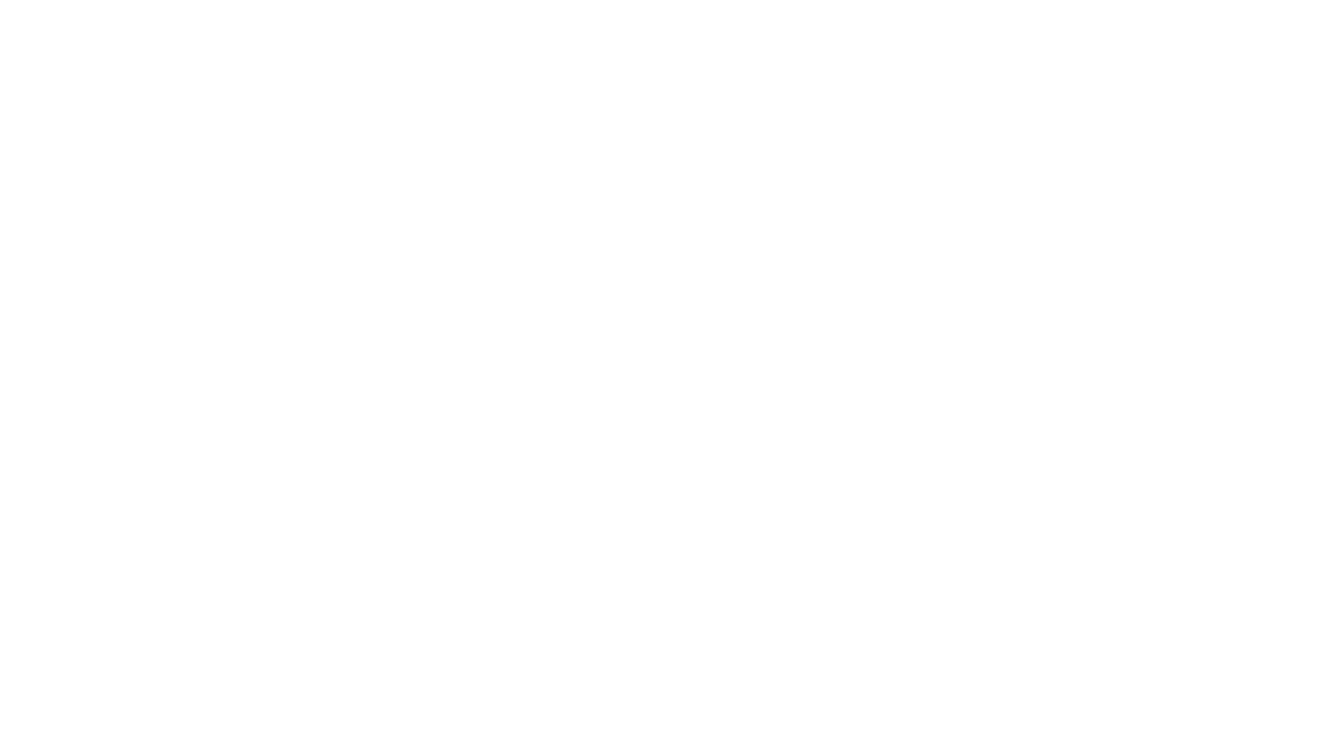
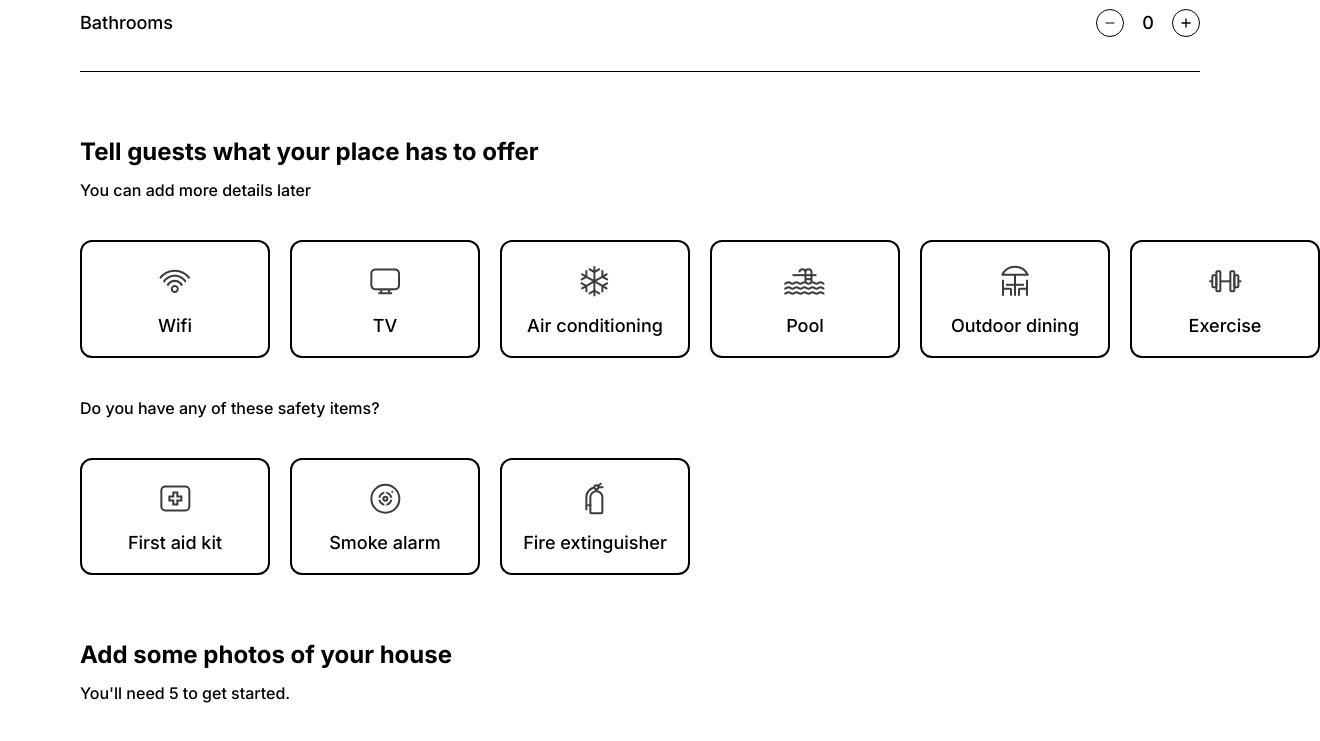
Before and after one commit to Dune-Global/hestia-admin-frontend, a Next.js app: page /add-property in a window 1280 px wide. Shown: the part 2260-3001 px from the top of the page, 1320 px wide, since content can reach past the window. Before the commit the page ends 2138 px from the top, so only its background shows below. Built offline with nearby package versions, Linux system fonts and the light colour scheme.

Commit message:
feat: Basics and amenities section

```diff
--- a/src/app/(client)/(pages)/add-property/page.tsx
+++ b/src/app/(client)/(pages)/add-property/page.tsx
@@ -7,6 +7,12 @@ import LongCard from "@/components/common/cards/LongCard";
 import accomodationTypeData from "@/data/add-property/accomodationMethod";
 import buildingTypeData from "@/data/add-property/buildingType";
 import TextInput from "@/components/common/text-inputs/TextInput";
+import CounterInput from "@/components/common/text-inputs/CounterInput";
+import basicsCounterData from "@/data/add-property/basics";
+import {
+  amenitiesData,
+  safetyAmenitiesData,
+} from "@/data/add-property/amenities";
 
 const AddProperty = () => {
   const questionStyles = "font-bold text-[24px] leading-[32px]";
@@ -64,9 +70,6 @@ const AddProperty = () => {
         <div className="flex gap-6 justify-between items-center">
           <div className="rounded-xl w-[50%] min-w-[50%] min-h-[700px] bg-gray-400"></div>
           <div className="w-full flex flex-col gap-12">
-            {/* <textarea name="" id="" cols={30} rows={10}>
-              seadkfjdl
-            </textarea> */}
             <TextInput placeholder="Address line 1" />
             <TextInput placeholder="Address line 2" />
             <TextInput placeholder="Address line 3" />
@@ -77,6 +80,75 @@ const AddProperty = () => {
           </div>
         </div>
       </div>
+
+      {/* Basics */}
+      <div className="mt-16 flex flex-col gap-12">
+        <div className="flex flex-col gap-3">
+          <h3 className={`${questionStyles}`}>
+            Share some basics about your place
+          </h3>
+          <h4 className="font-medium text-[16px] leading-[20px] text-gray-500">
+            You'll add more details later, like bed types
+          </h4>
+        </div>
+        <div className="flex flex-col gap-8">
+          {basicsCounterData.map((counter) => (
+            <CounterInput key={counter.id} label={counter.label} />
+          ))}
+        </div>
+      </div>
+
+      {/* Amenities */}
+      <div className="mt-16 flex flex-col gap-10">
+        <div className="flex flex-col gap-3">
+          <h3 className={`${questionStyles}`}>
+            Tell guests what your place has to offer
+          </h3>
+          <h4 className="font-medium text-[16px] leading-[20px] text-gray-500">
+            You can add more details later
+          </h4>
+        </div>
+        <div className="flex gap-5">
+          {amenitiesData.map((card) => (
+            <FeatureCard
+              key={card.id}
+              variant="svg"
+              bottomText={card.bottomText}
+              svg={card.svg}
+              clickable={card.clickable}
+            />
+          ))}
+        </div>
+
+        {/* Safety amenities */}
+        <div>
+          <h4 className="mb-10 font-medium text-[16px] leading-[20px] text-gray-500">
+            Do you have any of these safety items?
+          </h4>
+          <div className="flex gap-5">
+            {safetyAmenitiesData.map((card) => (
+              <FeatureCard
+                key={card.id}
+                variant="svg"
+                bottomText={card.bottomText}
+                svg={card.svg}
+                clickable={card.clickable}
+              />
+            ))}
+          </div>
+        </div>
+      </div>
+
+      {/* Image */}
+      <div className="mt-16 flex flex-col gap-10">
+        <div className="flex flex-col gap-3">
+          <h3 className={`${questionStyles}`}>Add some photos of your house</h3>
+          <h4 className="font-medium text-[16px] leading-[20px] text-gray-500">
+            You'll need 5 to get started.
+          </h4>
+        </div>
+        <div className="border border-gray-400 h-[456px] max-h-[456px] rounded-xl"></div>
+      </div>
     </Container>
   );
 };
--- a/src/app/(client)/layout.tsx
+++ b/src/app/(client)/layout.tsx
@@ -21,9 +21,7 @@ export default function RootLayout({
       <body className={inter.className}>
         <div className="sticky top-0 z-50">{/* <LoginNavbar /> */}</div>
         {children}
-        <main>
-          <Footer />
-        </main>
+        <Footer />
       </body>
     </html>
   );
--- /dev/null
+++ b/src/components/common/text-inputs/CounterInput.tsx
@@ -0,0 +1,72 @@
+"use client";
+
+import React, { useState } from "react";
+
+interface CounterInputProps {
+  label: string;
+}
+
+const CounterInput: React.FC<CounterInputProps> = ({ label }) => {
+  const [count, setCount] = useState<number>(0);
+
+  const handleIncrement = () => {
+    setCount(count + 1);
+  };
+
+  const handleDecrement = () => {
+    if (count > 0) {
+      setCount(count - 1);
+    }
+  };
+
+  return (
+    <div className="flex justify-between items-center pb-8 border-b border-gray-300">
+      <span className="font-medium text-[18px] leading-[24px]">{label}</span>
+      <div className="flex items-center">
+        <button
+          onClick={handleDecrement}
+          className="rounded-full border border-gray-400 w-7 h-7 flex justify-center items-center mr-2"
+        >
+          <svg
+            xmlns="http://www.w3.org/2000/svg"
+            className="h-3 w-3 text-gray-600"
+            fill="none"
+            viewBox="0 0 24 24"
+            stroke="currentColor"
+          >
+            <path
+              strokeLinecap="round"
+              strokeLinejoin="round"
+              strokeWidth={2}
+              d="M20 12H4"
+            />
+          </svg>
+        </button>
+        <span className="font-medium text-[18px] leading-[24px]  w-8 h-8 flex justify-center items-center rounded-full text-gray-600 ">
+          {count}
+        </span>
+        <button
+          onClick={handleIncrement}
+          className="rounded-full border border-gray-400 w-7 h-7 flex justify-center items-center ml-2"
+        >
+          <svg
+            xmlns="http://www.w3.org/2000/svg"
+            className="h-4 w-4 text-gray-600"
+            fill="none"
+            viewBox="0 0 24 24"
+            stroke="currentColor"
+          >
+            <path
+              strokeLinecap="round"
+              strokeLinejoin="round"
+              strokeWidth={2}
+              d="M12 6v6m0 0v6m0-6h6m-6 0H6"
+            />
+          </svg>
+        </button>
+      </div>
+    </div>
+  );
+};
+
+export default CounterInput;
--- /dev/null
+++ b/src/data/add-property/amenities.tsx
@@ -0,0 +1,71 @@
+import {
+  WifiIcon,
+  TVIcon,
+  AcIcon,
+  PoolIcon,
+  OutdoorDiningIcon,
+  GymIcon,
+  FirstAidIcon,
+  FireExtinguisherIcon,
+  SmokeAlarmIcon,
+} from "public/assets/icons";
+
+export const amenitiesData = [
+  {
+    id: "1",
+    bottomText: "Wifi",
+    svg: <WifiIcon />,
+    clickable: true,
+  },
+  {
+    id: "2",
+    bottomText: "TV",
+    svg: <TVIcon />,
+    clickable: true,
+  },
+  {
+    id: "3",
+    bottomText: "Air conditioning",
+    svg: <AcIcon />,
+    clickable: true,
+  },
+  {
+    id: "4",
+    bottomText: "Pool",
+    svg: <PoolIcon />,
+    clickable: true,
+  },
+  {
+    id: "5",
+    bottomText: "Outdoor dining",
+    svg: <OutdoorDiningIcon />,
+    clickable: true,
+  },
+  {
+    id: "6",
+    bottomText: "Exercise",
+    svg: <GymIcon />,
+    clickable: true,
+  },
+];
+
+export const safetyAmenitiesData = [
+  {
+    id: "1",
+    bottomText: "First aid kit",
+    svg: <FirstAidIcon />,
+    clickable: true,
+  },
+  {
+    id: "2",
+    bottomText: "Smoke alarm",
+    svg: <SmokeAlarmIcon />,
+    clickable: true,
+  },
+  {
+    id: "3",
+    bottomText: "Fire extinguisher",
+    svg: <FireExtinguisherIcon />,
+    clickable: true,
+  },
+];
--- /dev/null
+++ b/src/data/add-property/basics.tsx
@@ -0,0 +1,13 @@
+export interface BasicsCounterData {
+  id: number;
+  label: string;
+}
+
+const basicsCounterData: BasicsCounterData[] = [
+  { id: 1, label: "Guests" },
+  { id: 2, label: "Bedrooms" },
+  { id: 3, label: "Beds per room" },
+  { id: 4, label: "Bathrooms" },
+];
+
+export default basicsCounterData;
```
